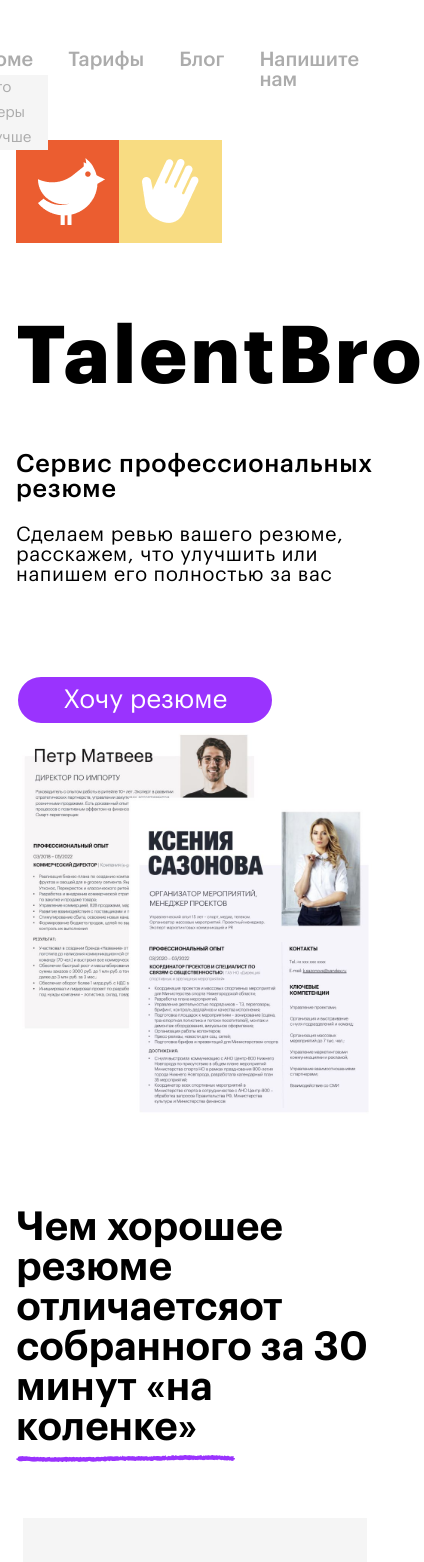
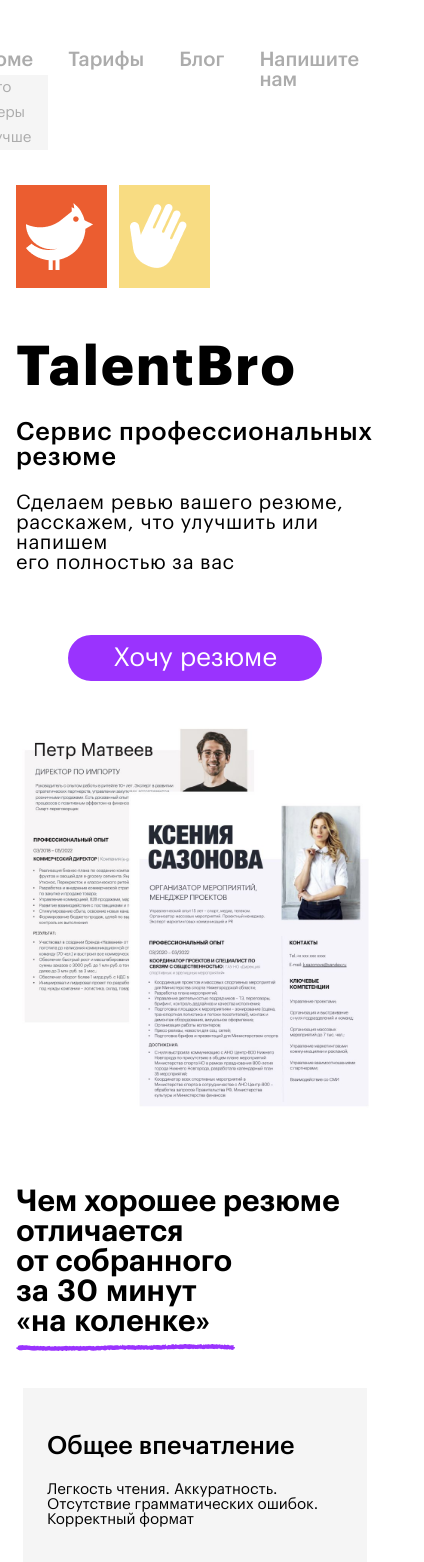
Before and after one commit to AVS85/talent-bro, a Next.js app: page / in a window 390 px wide. Shown: the top 1562 px of the page, 424 px wide, since content can reach past the window. Built offline with nearby package versions, Linux system fonts and the light colour scheme.

Commit message:
mobile style

```diff
--- a/components/atom/title/Title.jsx
+++ b/components/atom/title/Title.jsx
@@ -10,8 +10,16 @@
 }){
 	return (
 		<section className={styles.wrapper}>
-			<div className={`${styles.title} ${isUnderline ? styles.underline : ''}` }>{title}</div>
-			{subtitle && <div className={styles.subtitle}>{subtitle}</div>}
+			<div
+				className={`${styles.title} ${isUnderline ? styles.underline : ''}` }
+				dangerouslySetInnerHTML={{__html: title}}
+			/>
+			{subtitle &&
+			<div
+				className={styles.subtitle}
+				dangerouslySetInnerHTML={{__html: subtitle}}
+			/>
+			}
 		</section>
 	)
 }
--- a/components/atom/title/Title.module.scss
+++ b/components/atom/title/Title.module.scss
@@ -6,7 +6,10 @@
 		font-family: 'main600';
 		font-size: 40px;
 		line-height: 40px;
-
+		@media (max-width: 768px) {
+			font-size: 30px;
+			line-height: 30px;
+		}
 		&.underline::before {
 			content: '';
 			position: absolute;
--- a/components/menu/Menu.module.scss
+++ b/components/menu/Menu.module.scss
@@ -3,7 +3,7 @@
 .wrapper {
 	position: relative;
 	// border: 1px solid $textGrey;
-	padding: 45px 0;
+	padding: 45px 0 0 0;
 	z-index: 1;
 	.container {
 		display: flex;
--- a/package.json
+++ b/package.json
@@ -5,6 +5,7 @@
   "scripts": {
     "dev": "next dev",
     "build": "next build",
+    "static": "next build && next export -o build",
     "start": "next start",
     "lint": "next lint"
   },
--- a/pages/advances/Advances.jsx
+++ b/pages/advances/Advances.jsx
@@ -36,12 +36,14 @@
 	return (
 		<section className={styles.wrapper}>
 			<Container className={styles.container}>
-				<Title
-				title="Чем хорошее резюме отличаетсяот собранного за 30 минут «на коленке»"
-				isUnderline={true}
-				/>
+				<div className={styles.containerTitle}>
+					<Title
+					title="Чем хорошее резюме отличается<br>от собранного за&nbsp;30&nbsp;минут «на&nbsp;коленке»"
+					isUnderline={true}
+					/>
+				</div>
 
-				<Grid container xs={12} sx={{padding: '64px 0'}} >
+				<Grid container xs={12}>
 
 					{/* LEFT */}
 	        <Grid item xs={12} md={6} >
--- a/pages/advances/Advances.module.scss
+++ b/pages/advances/Advances.module.scss
@@ -1,10 +1,19 @@
 @import "../../styles/colors.module";
 
 .wrapper {
-	padding: 90px 0 0 0;
+	padding-bottom: 105px;
+	.containerTitle {
+		margin-bottom: 60px;
+		@media (max-width: 768px) {
+			margin-bottom: 45px;
+		}
+	}
 
 	.banner {
 		padding: 25px 15px ;
+		@media (max-width: 768px) {
+			margin-top: 25px;
+		}
 	}
 
 	.CmpGrid	{
--- a/pages/main/Main.jsx
+++ b/pages/main/Main.jsx
@@ -38,8 +38,10 @@
 						</div>
 						<div className={styles.title}>TalentBro</div>
 						<div className={styles.subtitle}>Сервис профессиональных резюме</div>
-						<div className={styles.text}>Сделаем ревью вашего резюме, расскажем, что улучшить или напишем его полностью за вас</div>
-						<Button title="Хочу резюме" />
+						<div className={styles.text}><span>Сделаем ревью вашего резюме,<br/>расскажем,&nbsp;что улучшить или напишем<br/>его полностью за вас</span></div>
+						<div className={styles.buttonWrapper}>
+							<Button title="Хочу резюме" />
+						</div>
 	        </Grid>
 					{/* LEFT end */}
 
--- a/pages/main/Main.module.scss
+++ b/pages/main/Main.module.scss
@@ -1,12 +1,20 @@
 @import "../../styles/colors.module";
 
 .wrapper {
-	// padding: 128px 0 0 0;
-	margin: 0px 0 0 0;
 	// border: 1px solid red;
+	margin: 120px 0 105px 0;
+	@media (max-width: 768px) {
+		margin: 90px 0 75px 0;
+	}
 
 	.icons {
 		margin-bottom: 70px;
+		@media (max-width: 768px) {
+			margin-bottom: 48px;
+		}
+		.icon {
+			margin-right: 12px !important;
+		}
 	}
 	.title {
 		font-family: 'main700';
@@ -15,6 +23,11 @@
 		line-height: 80px;
 		letter-spacing: 0.03em;
 		margin-bottom: 54px;
+		@media (max-width: 768px) {
+			font-size: 55px;
+			line-height: 55px;
+			margin-bottom: 24px;
+		}
 	}
 	.subtitle {
 		font-family: 'main500';
@@ -31,6 +44,9 @@
 		line-height: 20px;
 		letter-spacing: 0.03em;
 		margin-bottom: 90px;
+		@media (max-width: 768px) {
+			margin-bottom: 60px;
+		}
 	}
 
 	.banner {
@@ -38,4 +54,13 @@
 		justify-content: center;
 		align-items: center;
 	}
+
+	.buttonWrapper {
+		display: flex;
+		margin-bottom: 36px;
+		@media (max-width: 768px) {
+			// background-size: 90px;
+			justify-content: center;
+		}
+	}
 }
```
Also changed, not shown: pages/index2.jsx (deleted, +0 -23 lines).
